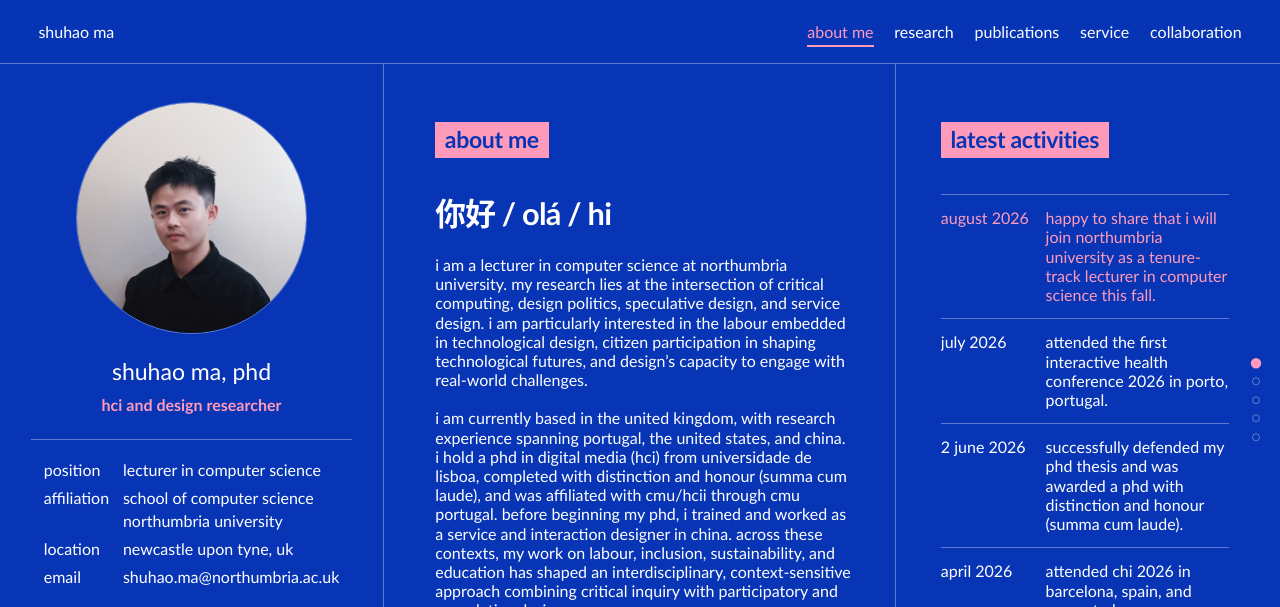
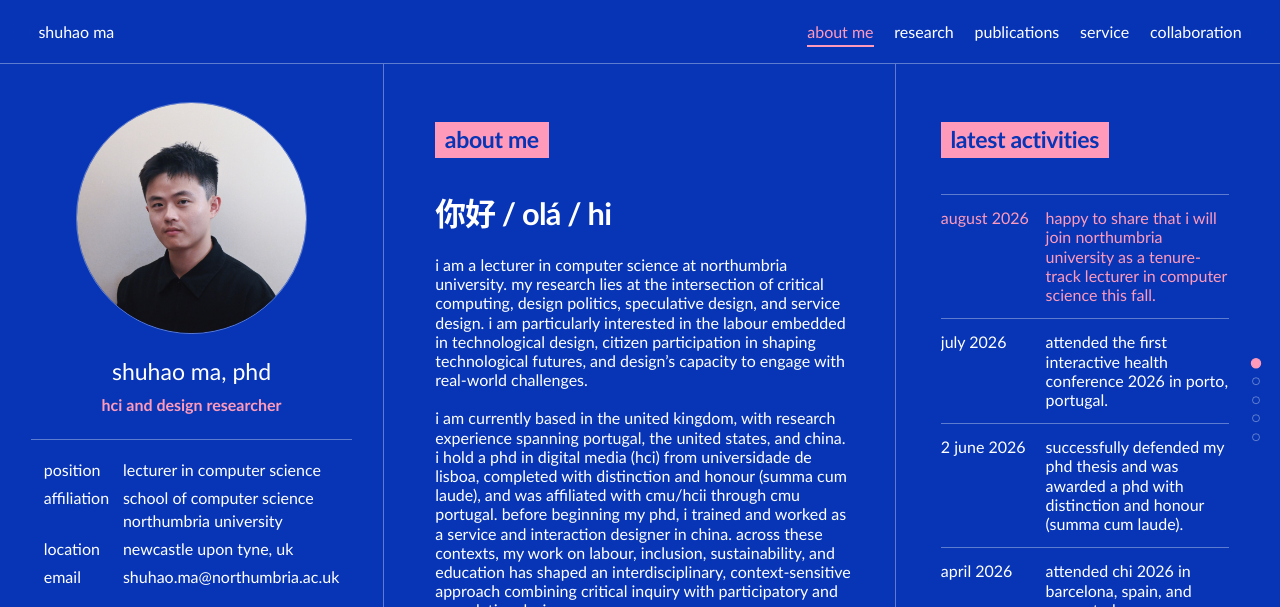
Before and after one commit to shuhaomadesign/mashuhao_profile, a plain HTML site: page index.html in a window 1280 px wide. Shown: the top 607 px of the page. Drawn offline with Linux system fonts and the light colour scheme.

Commit message:
Zoom and raise img_v2 portrait

```diff
--- a/index.html
+++ b/index.html
@@ -37,7 +37,8 @@
     .shell{max-width:1600px;margin:auto}
     .identity{position:relative;padding:clamp(1.8rem,7vw,3.5rem) clamp(1.25rem,5vw,4rem) clamp(2.2rem,7vw,3.5rem);border-bottom:1px solid var(--line)}
     .identity-inner{display:block}
-    .portrait{display:block;width:min(72%,280px);height:auto;aspect-ratio:1;margin:0 auto;object-fit:cover;object-position:55% center;border:1px solid var(--line);border-radius:50%}
+    .portrait{display:block;width:min(72%,280px);aspect-ratio:1;margin:0 auto;overflow:hidden;border:1px solid var(--line);border-radius:50%}
+    .portrait img{display:block;width:112%;height:112%;max-width:none;object-fit:cover;object-position:55% center;transform:translate(-5.4%,-8%)}
     .identity h1{margin:1.3rem 0 0;font-size:var(--type-page-title);font-weight:400;line-height:1.2;letter-spacing:0;text-align:center;white-space:nowrap}
     .role{margin:.5rem 0 0;font-size:var(--type-body);line-height:1.35;color:var(--pink);font-weight:650;text-align:center}
     .role small{display:block;margin-top:.35rem;font-size:var(--type-small);font-weight:600;color:var(--white);letter-spacing:0}
@@ -333,7 +334,7 @@
   <div class="shell">
     <aside class="identity" id="profile" aria-label="Personal information">
       <div class="identity-inner">
-        <img class="portrait" src="assets/images/img_v2.jpg" alt="Portrait of Shuhao Ma" width="1400" height="933" fetchpriority="high" decoding="async">
+        <div class="portrait"><img src="assets/images/img_v2.jpg" alt="Portrait of Shuhao Ma" width="1400" height="933" fetchpriority="high" decoding="async"></div>
         <div class="profile-heading">
           <h1>Shuhao Ma, PhD</h1>
           <p class="role">HCI and Design Researcher</p>
```
